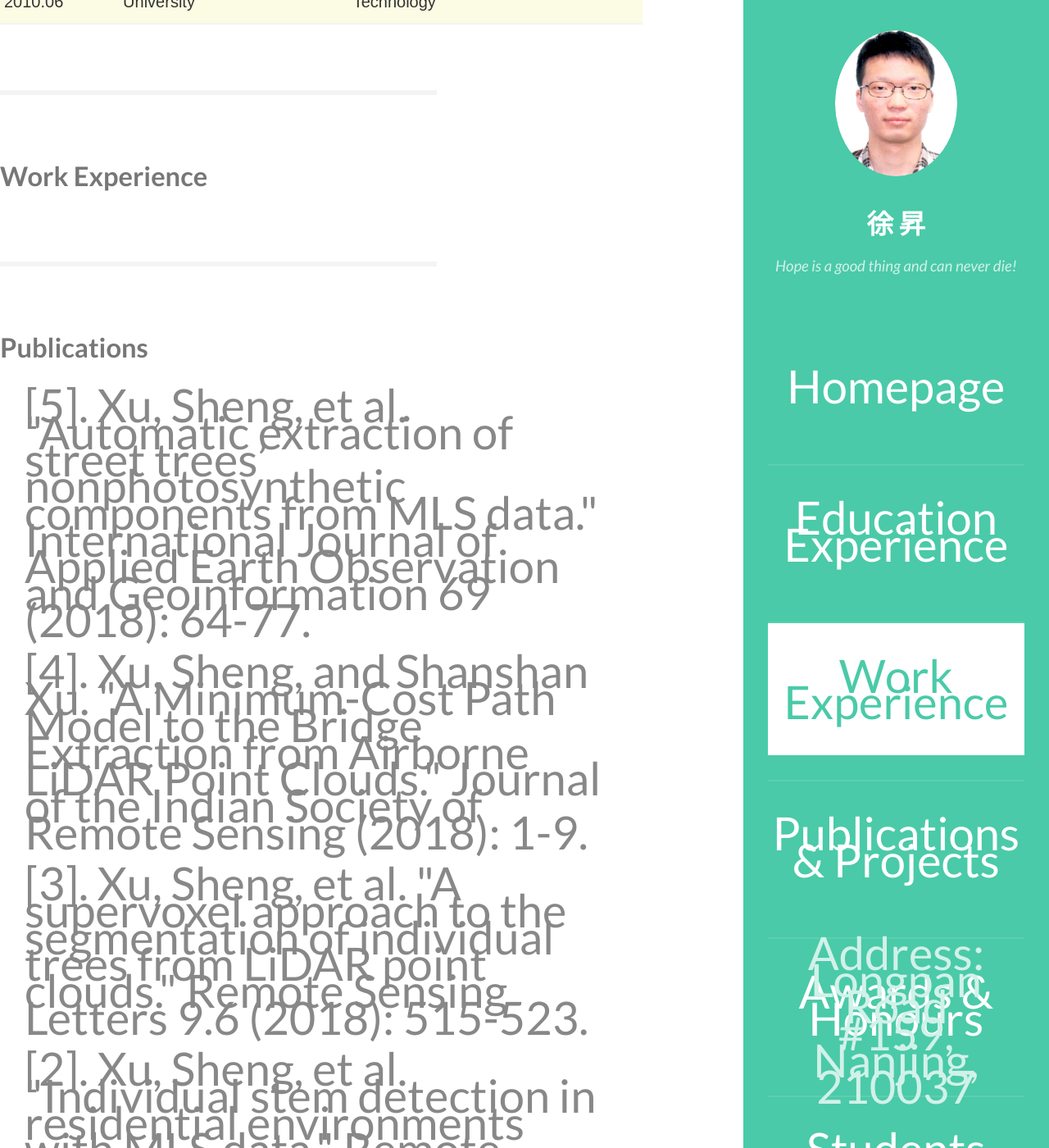
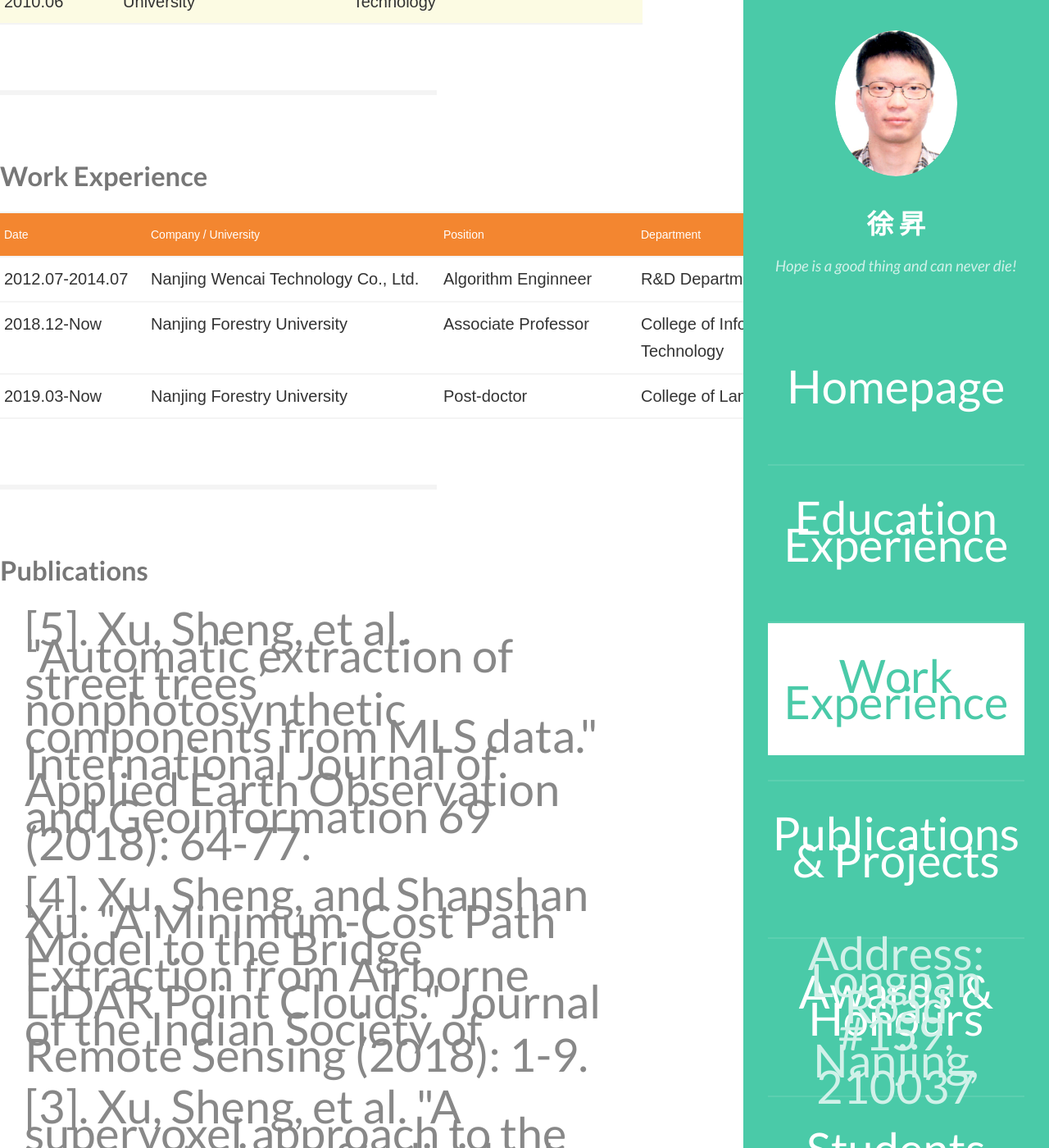
Before and after one commit to lostagex/shengxu, a Jekyll site: the page built from index.html, in a window 1280 px wide and 1400 px high, scrolled down 1105 px. Shown: the whole window at 82% size. Built offline with Jekyll 4.4.1, drawn with Linux system fonts in a browser that asks for light colours.

Commit message:
Update index.html

```diff
--- a/index.html
+++ b/index.html
@@ -70,7 +70,45 @@ layout: default
 				<div class="container">
 					<h3>Work Experience</h3>
 					<ul class="feature-icons">
-
+					<style type="text/css">
+						.tg  {border-collapse:collapse;border-spacing:0;border-color:#aaa;}
+						.tg td{font-family:Arial, sans-serif;font-size:14px;padding:10px 5px;border-style:solid;border-width:0px;overflow:hidden;word-break:normal;border-color:#aaa;color:#333;background-color:#fff;}
+						.tg th{font-family:Arial, sans-serif;font-size:14px;font-weight:normal;padding:10px 5px;border-style:solid;border-width:0px;overflow:hidden;word-break:normal;border-color:#aaa;color:#fff;background-color:#f38630;}
+						.tg .tg-qtf5{border-color:#000000;text-align:left}
+						.tg .tg-zfbe{font-size:20px;border-color:#ffffff;text-align:left}
+						</style>
+						<table class="tg" style="undefined;table-layout: fixed; width: 1184px">
+						<colgroup>
+						<col style="width: 179px">
+						<col style="width: 357px">
+						<col style="width: 241px">
+						<col style="width: 407px">
+						</colgroup>
+						  <tr>
+							<th class="tg-qtf5">Date</th>
+							<th class="tg-qtf5">Company / University</th>
+							<th class="tg-qtf5">Position</th>
+							<th class="tg-qtf5">Department</th>
+						  </tr>
+						  <tr>
+							<td class="tg-zfbe">2012.07-2014.07</td>
+							<td class="tg-zfbe">Nanjing Wencai Technology Co., Ltd.</td>
+							<td class="tg-zfbe">Algorithm Enginneer</td>
+							<td class="tg-zfbe">R&D Department</td>
+						  </tr>
+						  <tr>
+							<td class="tg-zfbe">2018.12-Now</td>
+							<td class="tg-zfbe">Nanjing Forestry University</td>
+							<td class="tg-zfbe">Associate Professor</td>
+							<td class="tg-zfbe">College of Information Science and Technology</td>
+						  </tr>
+						  <tr>
+							<td class="tg-zfbe">2019.03-Now</td>
+							<td class="tg-zfbe">Nanjing Forestry University</td>
+							<td class="tg-zfbe">Post-doctor</td>
+							<td class="tg-zfbe">College of Landscape Architecture</td>
+						  </tr>
+						</table>
 
 
 					</ul>
```
